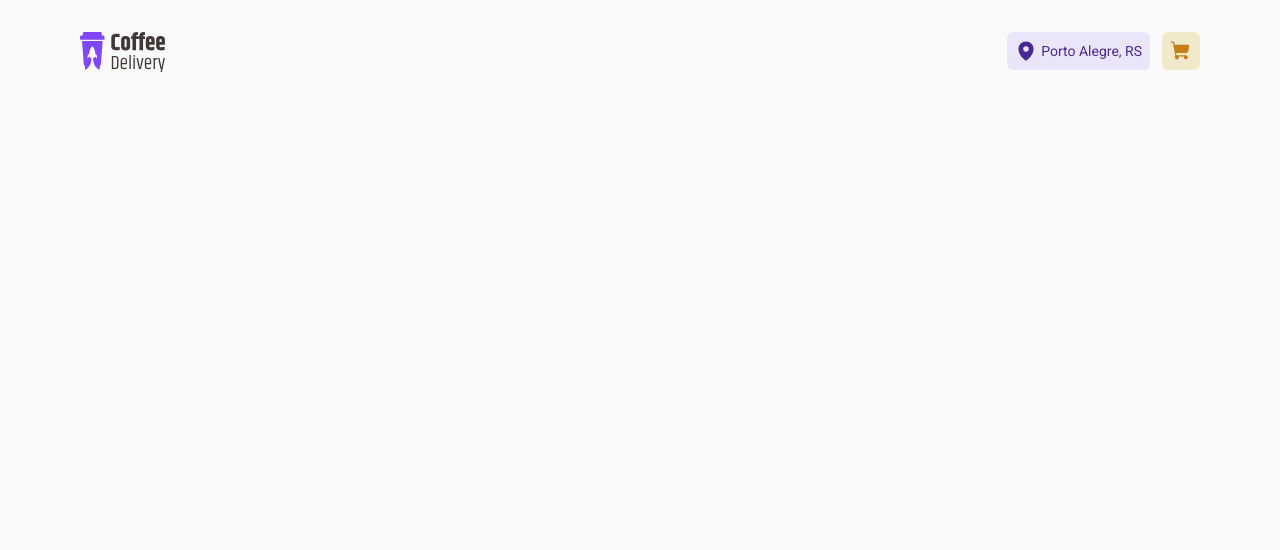
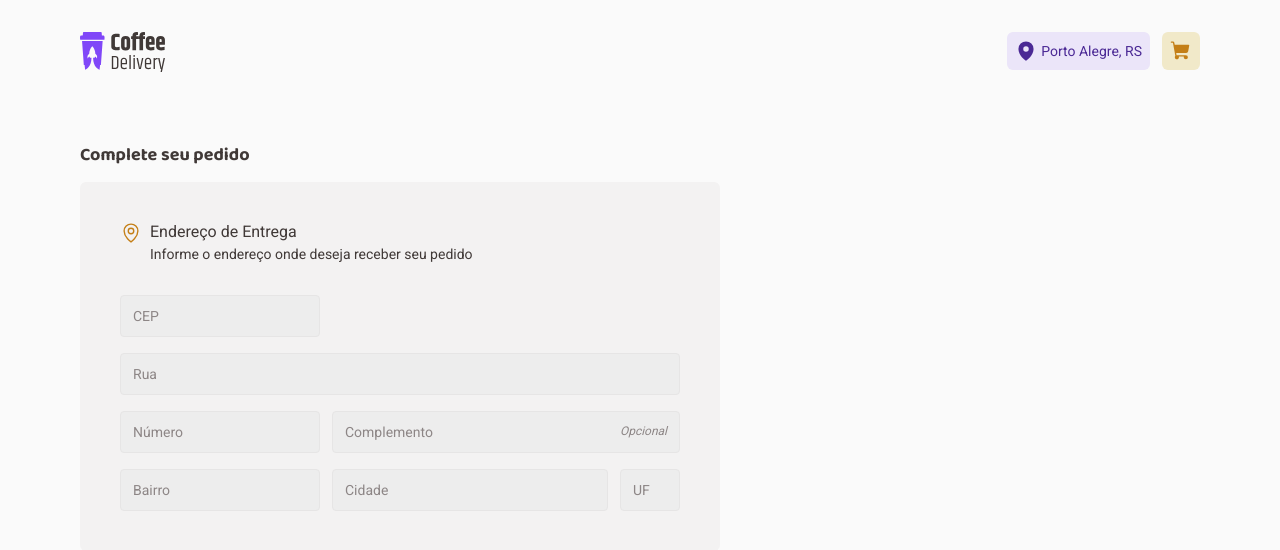
Before and after one commit to felipesouza91/ignite22-desafios, a React (Vite) app in the folder 02-coffer-delivery/: page / in a window 1280 px wide. Shown: the top 550 px of the page. Built offline with nearby package versions, Linux system fonts and the light colour scheme.

Commit message:
feat: finish adrress section in checkout page

```diff
--- a/02-coffer-delivery/src/components/CoffeeCard/styles.ts
+++ b/02-coffer-delivery/src/components/CoffeeCard/styles.ts
@@ -59,7 +59,7 @@ export const Price = styled.div`
   display: flex;
   flex-direction: row;
   align-items: baseline;
-  font-family: 'Boloo 2', sans-serif;
+  font-family: 'Baloo 2', sans-serif;
   font-size: 24px;
   gap: 4px;
   font-weight: 800;
--- /dev/null
+++ b/02-coffer-delivery/src/components/Input/index.tsx
@@ -0,0 +1,22 @@
+import React, { useState } from 'react';
+
+import { InputContainer } from './styles';
+
+interface InputProps extends React.InputHTMLAttributes<HTMLInputElement> {
+  sizeType?: 'sm' | 'md' | 'lg';
+  isOptional?: boolean;
+}
+
+const Input: React.FC<InputProps> = ({
+  sizeType = 'lg',
+  isOptional,
+  ...rest
+}) => {
+  return (
+    <InputContainer sizeType={sizeType} isOptional={isOptional}>
+      <input {...rest} />
+    </InputContainer>
+  );
+};
+
+export { Input };
--- /dev/null
+++ b/02-coffer-delivery/src/components/Input/styles.ts
@@ -0,0 +1,69 @@
+import styled, { css } from 'styled-components';
+
+interface InputProps {
+  isOptional?: boolean;
+  sizeType: 'sm' | 'md' | 'lg';
+  isValue?: boolean;
+}
+
+export const InputContainer = styled.div<InputProps>`
+  display: flex;
+
+  ${({ sizeType = 'lg' }) =>
+    sizeType === 'sm'
+      ? css`
+          width: 60px;
+        `
+      : sizeType === 'md'
+      ? css`
+          width: 200px;
+        `
+      : css`
+          flex: 1;
+        `};
+  padding: 12px;
+  height: 42px;
+  background: ${({ theme }) => theme['base-input']};
+  border: 1px solid ${({ theme }) => theme['base-button']};
+  border-radius: 4px;
+
+  &:hover {
+    border: 1px solid ${({ theme }) => theme['yellow-dark']};
+  }
+
+  &:hover::after {
+    content: '';
+  }
+  &:focus::after {
+    content: '';
+  }
+
+  &:focus {
+    outline: 0;
+    box-shadow: 0 0 0 1px ${({ theme }) => theme['yellow-dark']};
+  }
+
+  ${({ isOptional, isValue }) =>
+    isOptional &&
+    !isValue &&
+    css`
+      &::after {
+        content: 'Opcional';
+        font-size: 12px;
+        font-style: italic;
+        color: ${({ theme }) => theme['base-label']};
+      }
+    `}
+
+  & > input {
+    width: 100%;
+    background-color: transparent;
+    border: none;
+    outline: 0;
+    font-size: 14px;
+    color: ${({ theme }) => theme['base-text']};
+    &::placeholder {
+      color: ${({ theme }) => theme['base-label']};
+    }
+  }
+`;
--- a/02-coffer-delivery/src/layouts/styles.ts
+++ b/02-coffer-delivery/src/layouts/styles.ts
@@ -4,4 +4,8 @@ export const LayoutContainer = styled.div`
   max-width: 70rem;
   height: calc(100vh -10rem);
   margin: 0 auto;
+
+  @media (max-width: 1120px) {
+    margin: 0 2rem;
+  }
 `;
--- a/02-coffer-delivery/src/pages/Checkout/index.tsx
+++ b/02-coffer-delivery/src/pages/Checkout/index.tsx
@@ -1,9 +1,49 @@
+import { MapPin } from 'phosphor-react';
 import React from 'react';
-
-import { Container } from './styles';
+import { Input } from '../../components/Input';
+import {
+  CheckoutContainer,
+  CheckoutInfos,
+  Title,
+  AddressInfo,
+  MessageGroup,
+  SubTitleGroup,
+  SubTitle,
+  Text,
+  AddressForm,
+  InlineGroup,
+} from './styles';
 
 const Checkout: React.FC = () => {
-  return <div />;
+  return (
+    <CheckoutContainer>
+      <CheckoutInfos>
+        <Title>Complete seu pedido</Title>
+        <AddressInfo>
+          <MessageGroup>
+            <MapPin size={22} />
+            <SubTitleGroup>
+              <SubTitle>Endereço de Entrega</SubTitle>
+              <Text>Informe o endereço onde deseja receber seu pedido</Text>
+            </SubTitleGroup>
+          </MessageGroup>
+          <AddressForm>
+            <Input sizeType="md" placeholder="CEP" />
+            <Input placeholder="Rua" />
+            <InlineGroup>
+              <Input placeholder="Número" sizeType="md" />
+              <Input placeholder="Complemento" isOptional />
+            </InlineGroup>
+            <InlineGroup>
+              <Input placeholder="Bairro" sizeType="md" />
+              <Input placeholder="Cidade" />
+              <Input placeholder="UF" sizeType="sm" />
+            </InlineGroup>
+          </AddressForm>
+        </AddressInfo>
+      </CheckoutInfos>
+    </CheckoutContainer>
+  );
 };
 
 export default Checkout;
--- a/02-coffer-delivery/src/pages/Checkout/styles.ts
+++ b/02-coffer-delivery/src/pages/Checkout/styles.ts
@@ -1,3 +1,77 @@
-import styled from 'styled-components';
+import styled, { css } from 'styled-components';
 
-export const Container = styled.div``;
+export const CheckoutContainer = styled.div`
+  display: grid;
+  grid-template-columns: auto 448px;
+  column-gap: 32px;
+  margin-top: 40px;
+`;
+
+export const CheckoutInfos = styled.div`
+  display: flex;
+  flex-direction: column;
+  gap: 15px;
+`;
+
+export const Title = styled.h1`
+  font-family: 'Baloo 2', sans-serif;
+  font-weight: 700;
+  font-size: 18px;
+  line-height: 130%;
+  color: ${({ theme }) => theme['base-subtitle']};
+`;
+
+export const AddressInfo = styled.div`
+  display: flex;
+  flex-direction: column;
+  gap: 32px;
+  padding: 40px;
+  background: ${({ theme }) => theme['base-card']};
+  border-radius: 6px;
+`;
+
+export const MessageGroup = styled.div`
+  display: flex;
+  flex-direction: row;
+  align-items: flex-start;
+  gap: 8px;
+
+  & > svg {
+    color: ${({ theme }) => theme['yellow-dark']};
+  }
+`;
+
+export const SubTitleGroup = styled.div`
+  display: flex;
+  flex-direction: column;
+  gap: 2px;
+`;
+
+export const SubTitle = styled.span`
+  font-size: 16px;
+  color: ${({ theme }) => theme['base-subtitle']};
+  line-height: 130%;
+`;
+
+export const Text = styled.span`
+  font-size: 14px;
+  color: ${({ theme }) => theme['base-subtitle']};
+  line-height: 130%;
+`;
+
+export const AddressForm = styled.form`
+  width: 100%;
+  display: flex;
+  flex-direction: column;
+  gap: 16px;
+`;
+
+export const InlineGroup = styled.div`
+  display: flex;
+  flex-direction: row;
+  gap: 12px;
+
+  &:first-child {
+    flex: 1;
+  }
+`;
--- a/02-coffer-delivery/src/styles/global.ts
+++ b/02-coffer-delivery/src/styles/global.ts
@@ -19,4 +19,6 @@ export const GlobalStyle = createGlobalStyle`
     font-weight: 400;
     font-size: 1rem ;
   }
+
+
 `;
```
